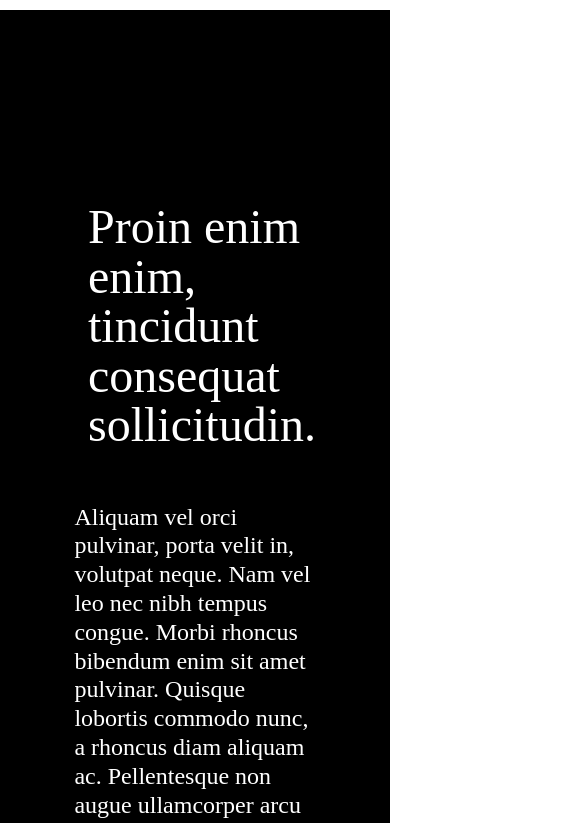
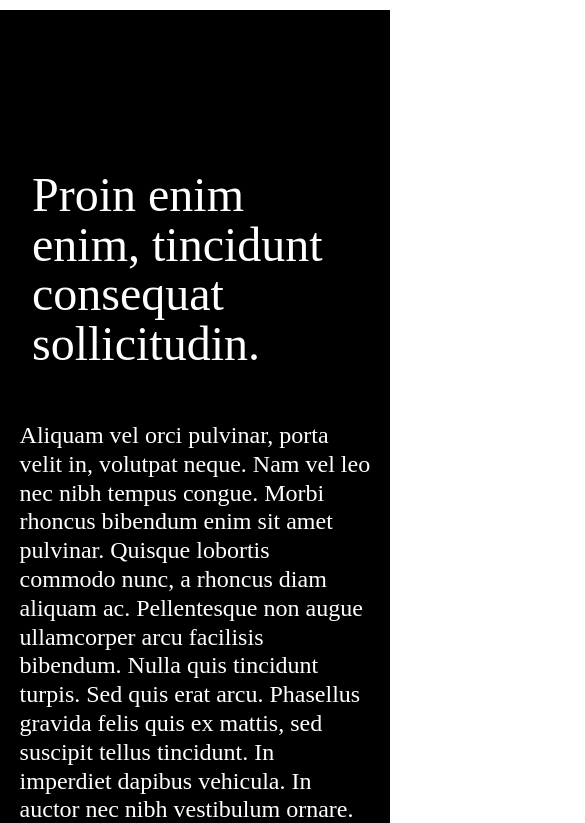
Before and after one commit to KaiyuWei/brink-page, a Next.js app: page / in a window 390 px wide. Shown: the part 1920-2743 px from the top of the page, 585 px wide, since content can reach past the window. Built offline with nearby package versions, Linux system fonts and the light colour scheme.

Commit message:
placehholder in section 3 adjusted

```diff
--- a/app/components/section3/flexes/DesktopFlex.tsx
+++ b/app/components/section3/flexes/DesktopFlex.tsx
@@ -27,10 +27,10 @@ export default function DesktopFlex() {
           </p>
         </div>
       </div>
-      <div className="px-14 flex-container">
-        <div className={`placeholder-box ${styles.flexItem}`}></div>
+      <div className={styles.moveRightContainer}>
+        <div className={`placeholder-box ${styles.flexItem}`} />
       </div>
-      <div className={`px-14 flex-container ${styles.moveUpContainer}`}>
+      <div className={styles.moveLeftContainer}>
         <div
           className={`placeholder-box ${styles.flexItem} ${styles.darker}`}
         ></div>
--- a/app/components/section3/flexes/MobileFlex.tsx
+++ b/app/components/section3/flexes/MobileFlex.tsx
@@ -4,7 +4,7 @@ import styles from "../section3.module.css";
 export default function MobileFlex() {
   return (
     <div>
-      <div className="px-14 my-8 flex-container flex-row content-between">
+      <div className=" flex-container flex-row content-between">
         <div className={`${styles.flexTextTitle}`}>
           <p className="titleTwo">
             Proin enim enim, tincidunt consequat sollicitudin.
@@ -25,7 +25,7 @@ export default function MobileFlex() {
           </p>
         </div>
       </div>
-      <div className="px-14 my-8 flex-container flex-row content-between">
+      <div className="flex-container flex-row content-between">
         <div className={`placeholder-box ${styles.flexItem}`}></div>
         <div className={`${styles.flexText}`}>
           <p className="my-20 plainText">
--- a/app/components/section3/section3.module.css
+++ b/app/components/section3/section3.module.css
@@ -10,10 +10,15 @@
   background: #4425b2;
 }
 
-.moveUpContainer {
+.moveLeftContainer {
+  display: flex;
   justify-content: end;
 }
 
+.moveRightContainer {
+  display: flex;
+  padding-left: 3.5rem;
+}
 /* the flex container holding flex boxes in a column */
 .flexVertical {
   display: flex;
@@ -37,13 +42,6 @@
   flex: 1 1 auto;
 }
 
-/* the overlap effect */
-@media (min-width: 1300px) {
-  .moveUpContainer {
-    transform: translate(-5rem, -13rem);
-  }
-}
-
 /* the white line */
 .whiteLine {
   width: 98%;
@@ -51,3 +49,14 @@
   height: 2px; /* Adjust the height as needed */
   background-color: white; /* Color of the white line */
 }
+
+/* the overlap effect for desktop and tablet devices */
+@media (min-width: 1200px) {
+  .moveLeftContainer {
+    transform: translate(-8rem, -10rem);
+  }
+
+  .moveRightContainer {
+    transform: translate(2px 2px);
+  }
+}
--- a/app/components/section3/section3.tsx
+++ b/app/components/section3/section3.tsx
@@ -3,21 +3,27 @@ import styles from "./section3.module.css";
 import { useMediaQuery } from "react-responsive";
 import DesktopFlex from "./flexes/DesktopFlex";
 import MobileFlex from "./flexes/MobileFlex";
+import AppSettings from "@/app/appSettings";
 
 export default function Section3() {
   // media query to determine the rendering result
-  const isDesktopOrLaptop = useMediaQuery({
-    query: "(min-width: 1300px)",
+  const isDesktop = useMediaQuery({
+    query: `(min-width: ${AppSettings.MIN_DESKTOP_WIDTH})`,
+  });
+  const isTablet = useMediaQuery({
+    query: `(min-width: ${AppSettings.MIN_TABLET_WIDTH}) and (max-width: ${AppSettings.MAX_TABLET_WIDTH})`,
+  });
+  const isMobile = useMediaQuery({
+    query: `(max-width: ${AppSettings.MAX_MOBILE_WIDTH})`,
   });
 
   return (
     <div>
       <section className="dark-section">
         <div style={{ width: "100%", height: "8rem" }}>&nbsp;</div>
-        {/* desplay for desktops*/}
-        {isDesktopOrLaptop && <DesktopFlex />}
-        {/* display for mobile devices*/}
-        {!isDesktopOrLaptop && <MobileFlex />}
+        {/* desplay for different media type */}
+        {(isDesktop || isTablet) && <DesktopFlex />}
+        {isMobile && <MobileFlex />}
         <div className={styles.whiteLine}></div>
       </section>
     </div>
```
